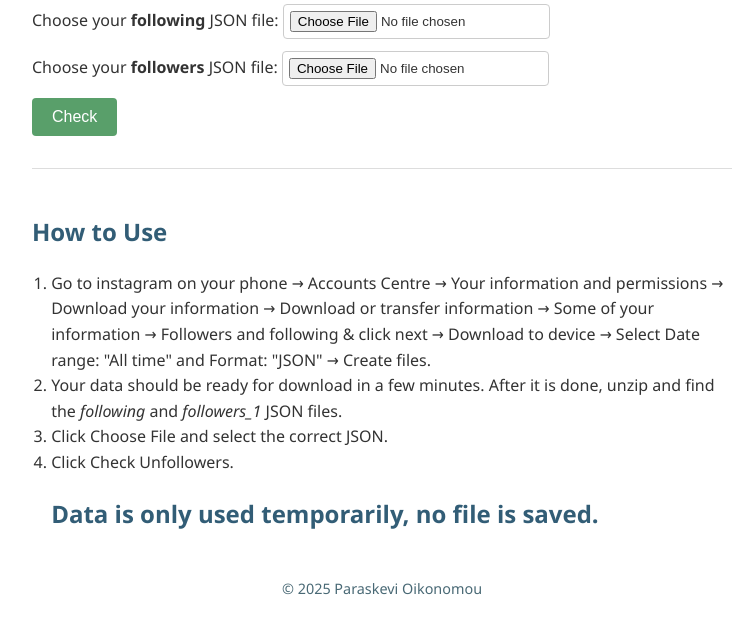
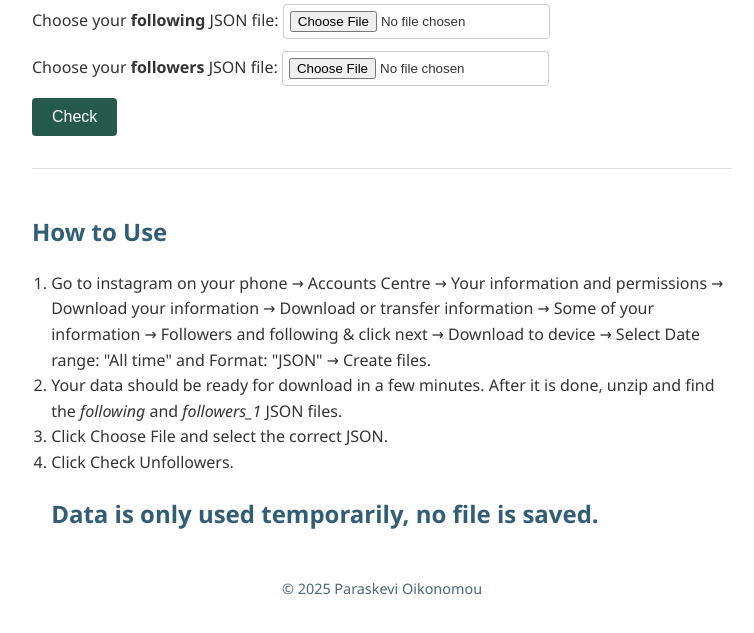
Before and after one commit to paraskevioik/ig-unf, a plain HTML site: page index.html in a window 1280 px wide. In both pictures the pointer is over the button "Check". Shown: the part 101-734 px from the top of the page, without its empty margins (258-1012 px from the left). Drawn offline with Linux system fonts and the light colour scheme.

Commit message:
Update index.html

```diff
--- a/index.html
+++ b/index.html
@@ -10,7 +10,7 @@
     label, button { display: block; margin: .75em 0; }
     input[type="file"] { border: 1px solid #ccc; padding: 6px; border-radius: 4px; }
     button { background-color: #82d1c1; color: #fff; border: none; padding: 10px 20px; font-size: 1em; border-radius: 4px; cursor: pointer; }
-    button:hover { background-color: #599f6a; }
+    button:hover { background-color: #25594c; }
     #resultHeader { margin-top: 1.5em; font-size: 1.2em; color: #6191a7; }
     ul { list-style: disc inside; padding-left: 1em; }
     section#instructions { margin-top: 2em; border-top: 1px solid #ddd; padding-top: 1.5em; }
```
